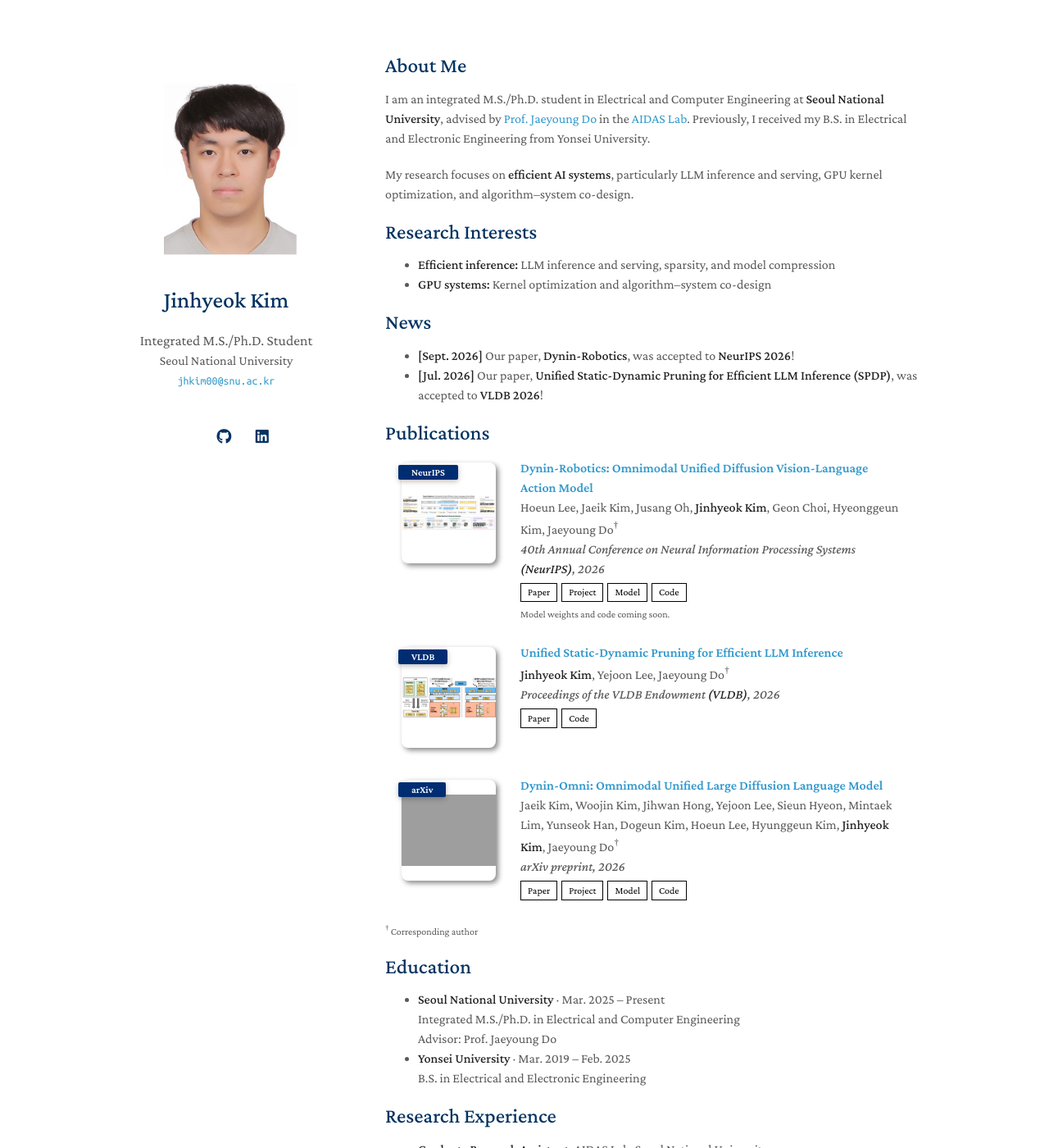
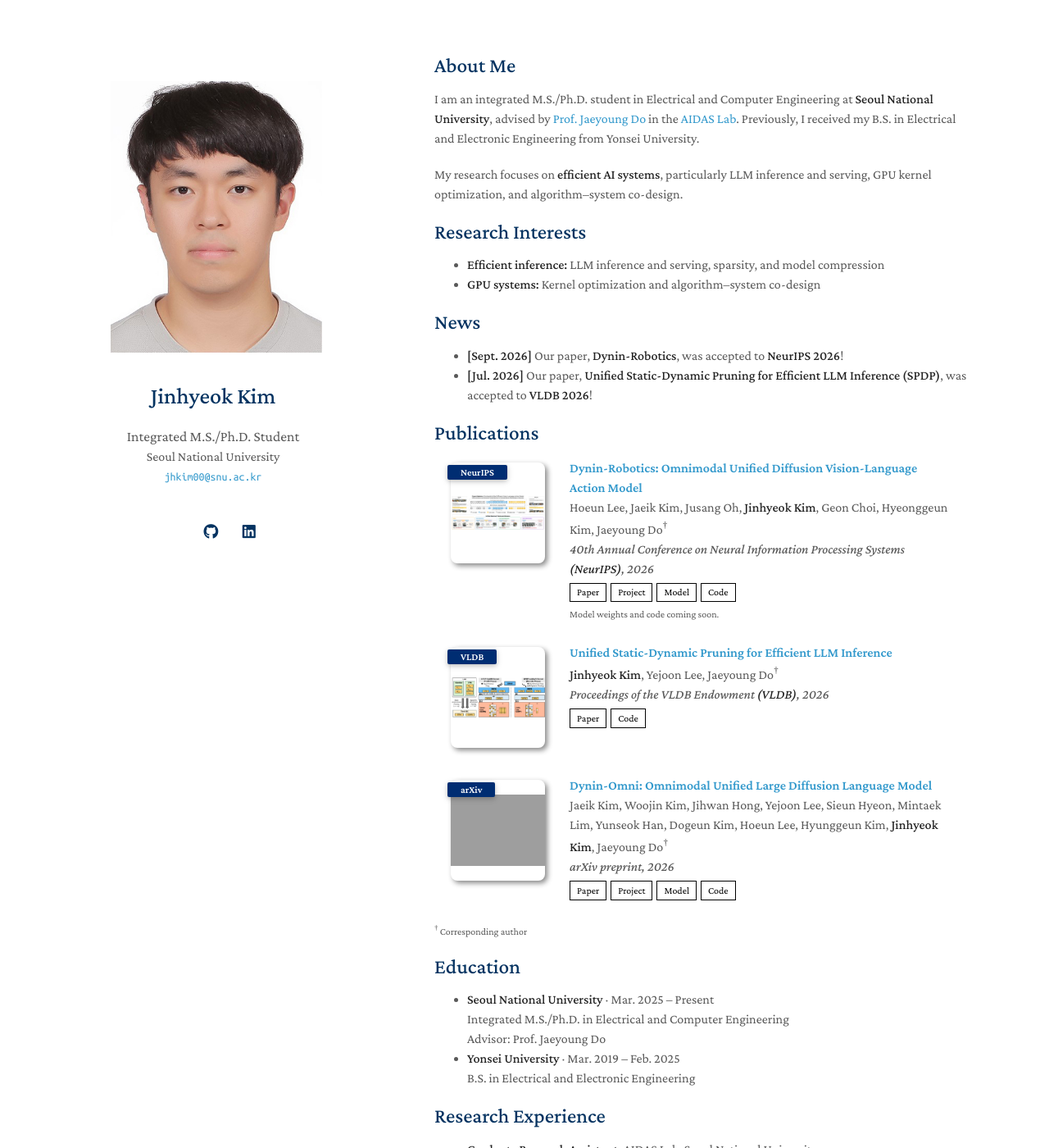
Before and after one commit to quaternior/quaternior.github.io, a Jekyll site: the page built from index.md, in a window 1280 px wide and 1400 px high. Shown: the whole window at 82% size. Built offline with Jekyll 4.4.1, drawn with Linux system fonts in a browser that asks for light colours; a style sheet for code colours, icons or effects is not loaded; our own code applies the rules of GitHub Pages for plain Markdown files; grey boxes are pictures that could not be loaded.

Commit message:
Set portrait to 3x theme width with quarter original margins

```diff
--- a/_config.yml
+++ b/_config.yml
@@ -11,7 +11,7 @@ canonical: https://quaternior.github.io/
 google_scholar: https://scholar.google.com/citations?user=lUqkcSoAAAAJ&hl=en
 github_link: https://github.com/quaternior
 linkedin: https://www.linkedin.com/in/jhyeokkim/
-avatar: /assets/portrait-half-margin.png
+avatar: /assets/portrait-quarter-margin.png
 favicon: /assets/favicon.svg
 favicon_dark: /assets/favicon.svg
 enable_footnote: true
--- a/_layouts/homepage.html
+++ b/_layouts/homepage.html
@@ -37,7 +37,7 @@
     <link rel="stylesheet" href="/assets/css/custom.css">
     <meta property="og:title" content="{{ site.title }} | AI Systems Researcher">
     <meta property="og:description" content="{{ site.description }}">
-    <meta property="og:image" content="{{ site.url }}/assets/portrait-half-margin.png">
+    <meta property="og:image" content="{{ site.url }}/assets/portrait-quarter-margin.png">
     <meta property="og:url" content="{{ site.url }}/">
     <meta property="og:type" content="website">
   </head>
@@ -47,7 +47,7 @@
       <header>
 
         {% if site.avatar %}
-        <span class="image avatar"><img src="{{ site.avatar }}" alt="Jinhyeok Kim" width="592" height="613" /></span>
+        <span class="image avatar"><img src="{{ site.avatar }}" alt="Jinhyeok Kim" width="503" height="573" /></span>
         {% endif %}
 
         <h1>{{ site.title }}</h1>
--- a/assets/css/custom.css
+++ b/assets/css/custom.css
@@ -1,9 +1,13 @@
 /* Small content/accessibility adjustments to the upstream Minimal Light theme. */
-/* 2.25x the theme's photo width, with half the original margins in the PNG. */
-.image.avatar img { width:234.9px; height:auto; padding:0; border-radius:4px; }
+/* 3x the theme's photo width, with a quarter of the original image margins. */
+.image.avatar img { width:313.2px; height:auto; padding:0; border-radius:4px; }
 .image.avatar { margin:20px 0; }
-@media(max-width:960px) { .image.avatar img { width:263.25px; } }
-@media(max-width:480px) { .image.avatar img { width:213.75px; } }
+@media(min-width:1101px) {
+  .wrapper { width:1080px; }
+  header { width:320px; }
+}
+@media(max-width:960px) { .image.avatar img { width:351px; } }
+@media(max-width:480px) { .image.avatar img { width:285px; } }
 .publications .pub-row { align-items:flex-start; }
 .publications .col-sm-3 { flex:0 0 145px; box-sizing:border-box; }
 .publications .col-sm-9 { min-width:0; }
```
Also changed, not shown: README.md, assets/portrait-quarter-margin.png (added).
